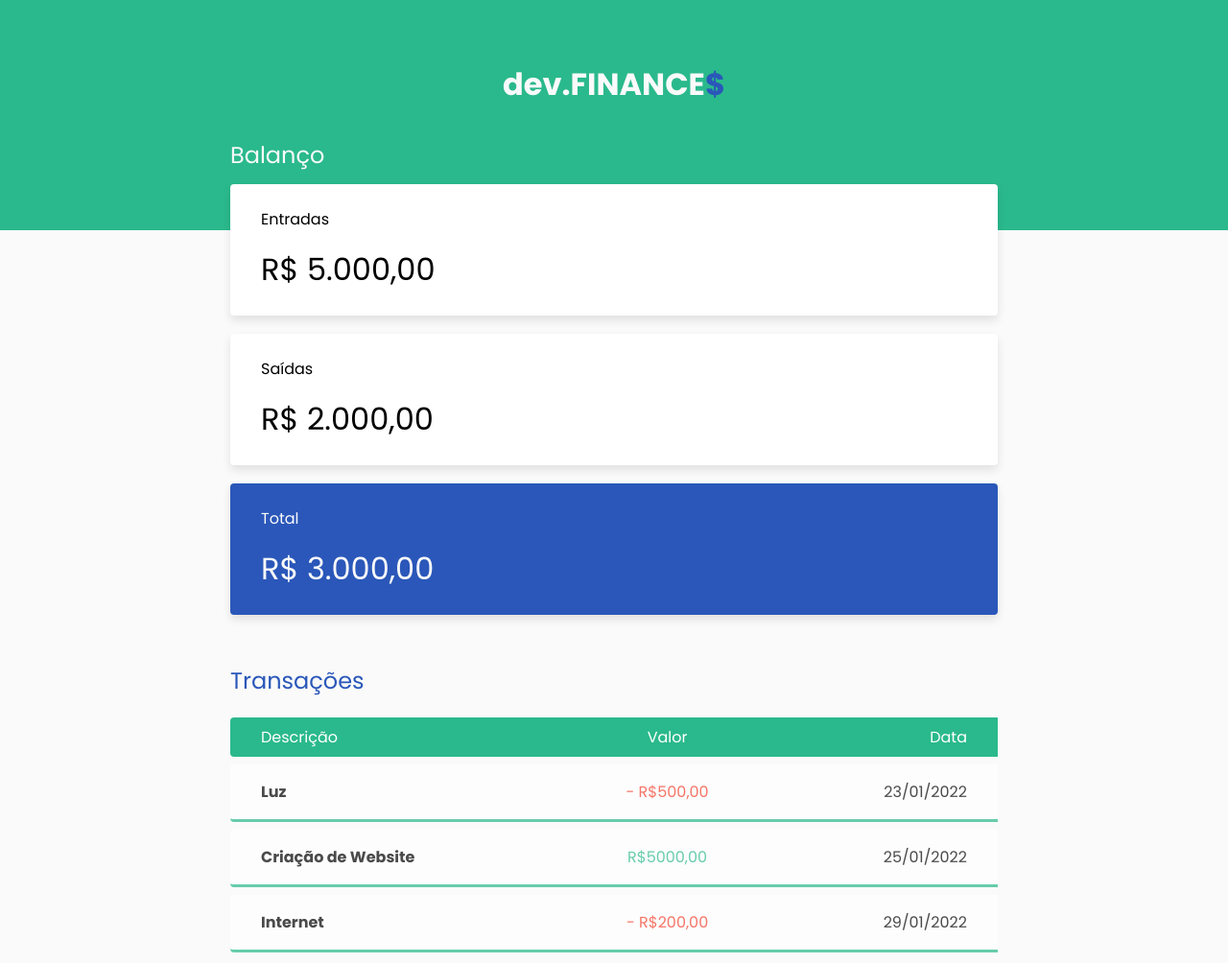
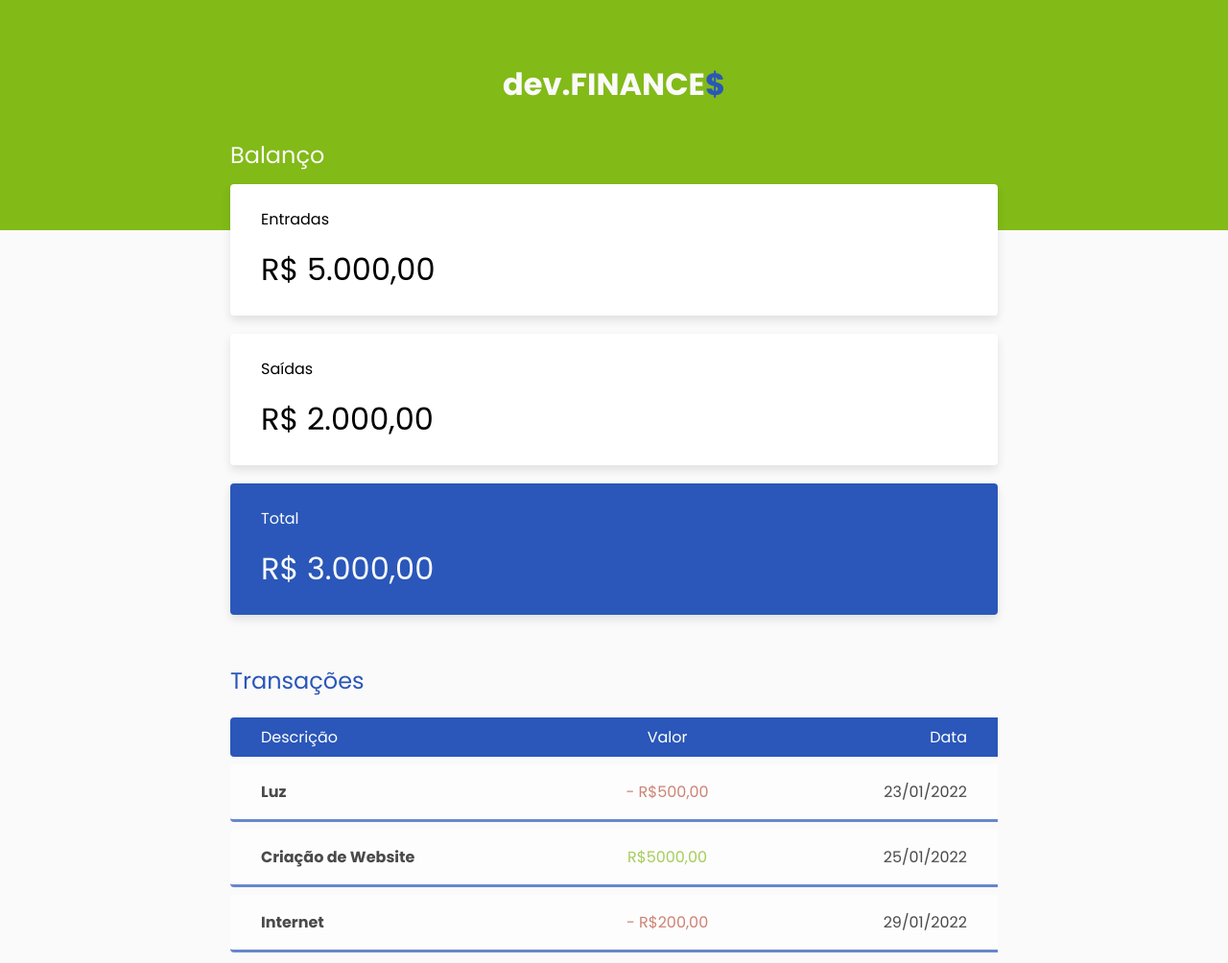
Before and after one commit to marcell0lopes/ez-finances, a plain HTML site: page index.html in a window 1280 px wide. Shown: the top 1004 px of the page at 96% size. Drawn offline with Linux system fonts and the light colour scheme.

Commit message:
color palette change

```diff
--- a/styles/app.scss
+++ b/styles/app.scss
@@ -1,8 +1,8 @@
 // Analogous colors from #58B92A
 
-$green: #2ab98c;
+$green: #82ba18;
 $blue: #2a57b9;
-$red: #f53e2b;
+$red: #ba523d;
 
 //Complementary Colors
 
@@ -25,6 +25,11 @@ body {
   flex-direction: column;
   background-color: $white;
   font-family: 'Poppins', sans-serif;
+}
+
+.sr-only {
+  position: absolute;
+  display: none;
 }
 
 .container {
@@ -107,7 +112,7 @@ header {
   td {
     background: #fff;
     padding: 1rem 2rem;
-    border-bottom: 3px solid $green;
+    border-bottom: 3px solid $blue;
   }
 
   td.description {
@@ -123,7 +128,7 @@ header {
   }
 
   th {
-    background: $green;
+    background: $blue;
     color: #fff;
 
     padding: 0.5rem 2rem;
```
Also changed, not shown: styles/app.css, 1 other file.
